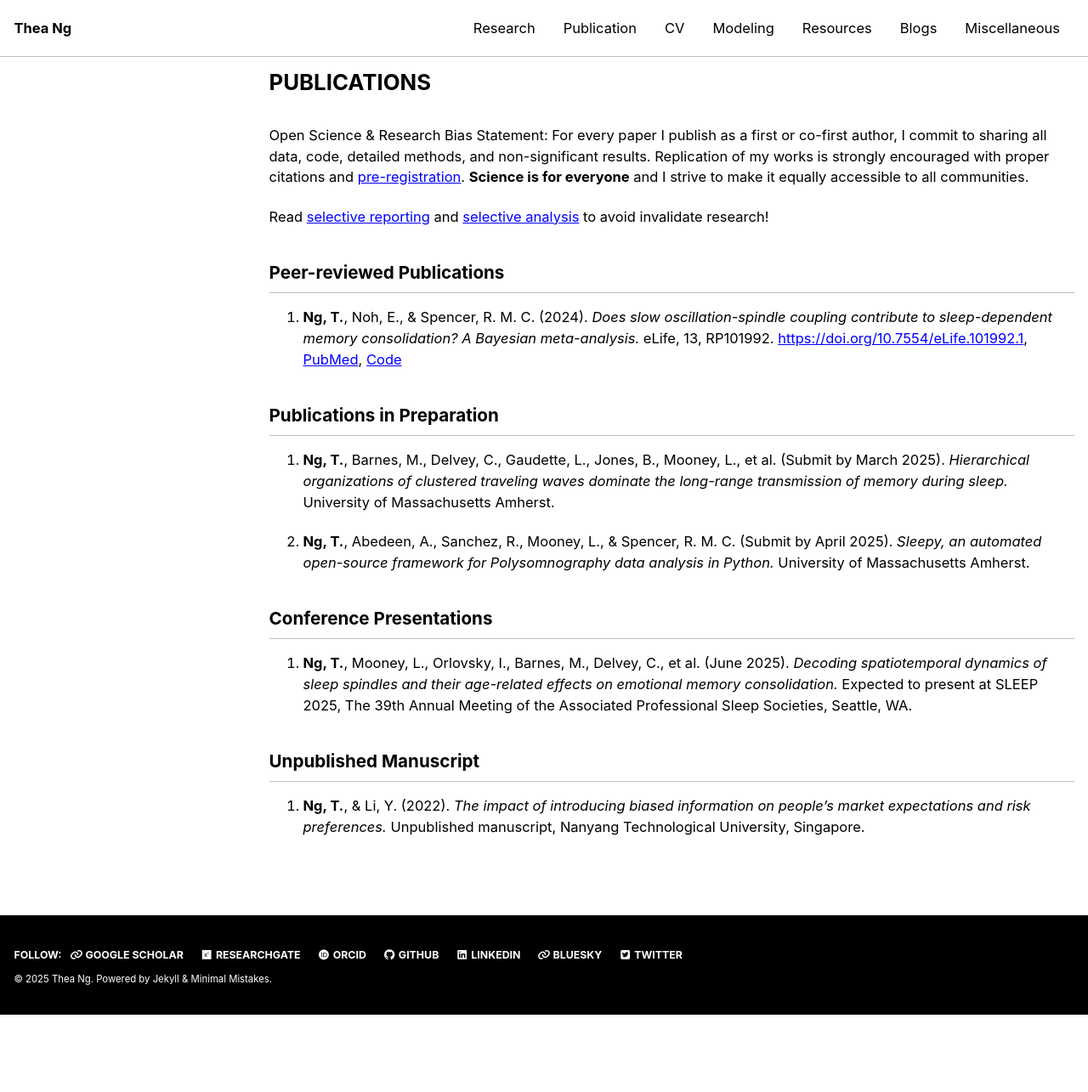
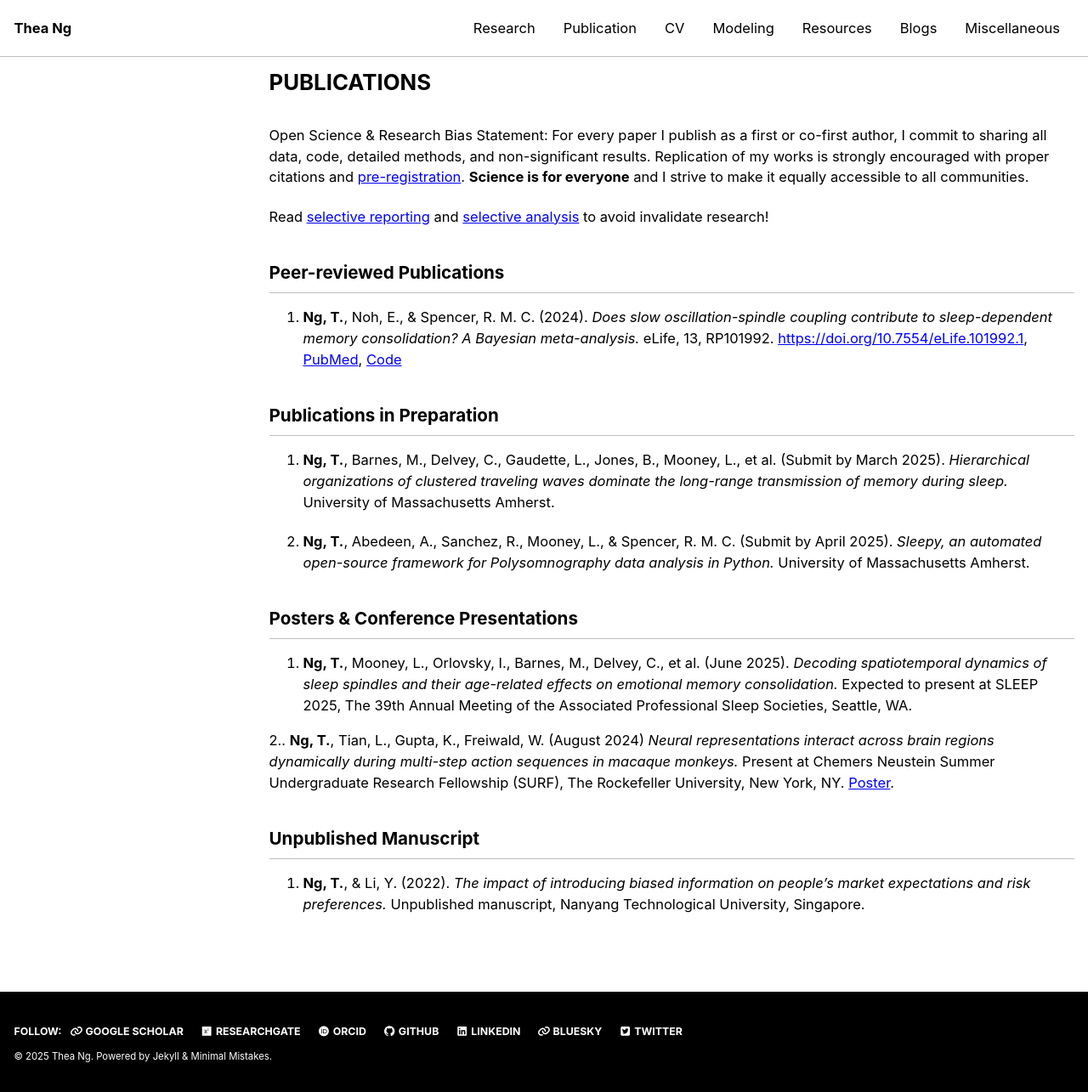
Before and after one commit to Theaang/Theaang.github.io, a Jekyll site: the page built from _pages/publication.md, in a window 1280 px wide. Shown: the whole page at 85% size. Built offline with Jekyll 4.4.1, drawn with Linux system fonts in a browser that asks for light colours; cached includes are drawn as plain includes; before the commit the page ends 1194 px from its top, so only the background shows below that.

Commit message:
add poster

```diff
--- a/_pages/publication.md
+++ b/_pages/publication.md
@@ -19,8 +19,11 @@ Read [selective reporting](https://www.cell.com/trends/cognitive-sciences/fullte
 
 2. **Ng, T.**,  Abedeen, A., Sanchez, R., Mooney, L.,  & Spencer, R. M. C. (Submit by April 2025). *Sleepy, an automated open-source framework for Polysomnography data analysis in Python.* University of Massachusetts Amherst.
 
-## **Conference Presentations**
+## **Posters & Conference Presentations**
+
 1. **Ng, T.**, Mooney, L., Orlovsky, I., Barnes, M., Delvey, C., et al. (June 2025). *Decoding spatiotemporal dynamics of sleep spindles and their age-related effects on emotional memory consolidation.* Expected to present at SLEEP 2025, The 39th Annual Meeting of the Associated Professional Sleep Societies, Seattle, WA.
+
+2.. **Ng, T.**, Tian, L., Gupta, K., Freiwald, W. (August 2024) *Neural representations interact across brain regions dynamically during multi-step action sequences in macaque monkeys.* Present at Chemers Neustein Summer Undergraduate Research Fellowship (SURF), The Rockefeller University, New York, NY. [Poster](/assets/files/Research/Neural Inter-area Interaction Poster.pdf).
 
 ## **Unpublished Manuscript**
 1. **Ng, T.**, & Li, Y. (2022). *The impact of introducing biased information on people's market expectations and risk preferences.* Unpublished manuscript, Nanyang Technological University, Singapore.
```
Also changed, not shown: 2 other files.
